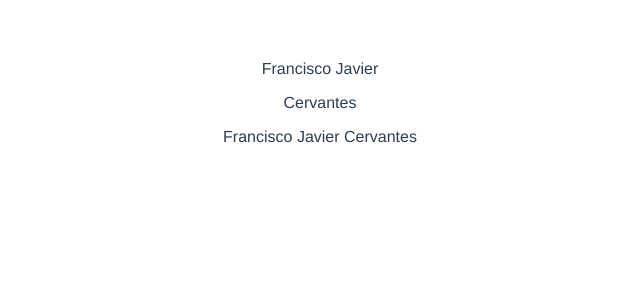
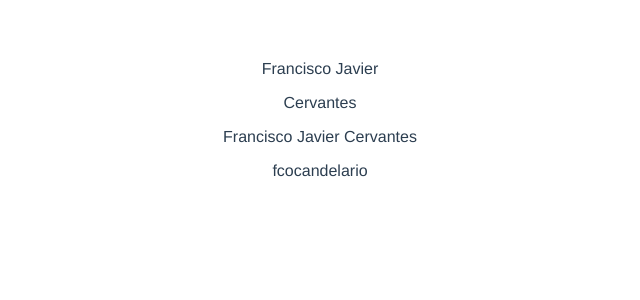
Before and after one commit to FranciscoJCC/vue_composition_api, a Vue app: page / in a window 1280 px wide. Shown: the top 300 px of the page, without its empty margins (320-960 px from the left). Built offline with nearby package versions, Linux system fonts and the light colour scheme.

Commit message:
provide/inject usando composition api

```diff
--- a/src/App.vue
+++ b/src/App.vue
@@ -8,6 +8,7 @@
 <script>
 /* import UserRepositories from "./components/UserRepositories.vue"; */
 import HomeComponent from "./components/HomeComponent.vue";
+import { provide } from "vue";
 
 export default {
   name: "App",
@@ -15,11 +16,9 @@ export default {
     /* UserRepositories, */
     HomeComponent,
   },
-  data() {
-    return {
-      showMenu: false,
-      text: "Hola vue",
-    };
+
+  setup() {
+    provide("username", "fcocandelario");
   },
 };
 </script>
--- a/src/components/HomeComponent.vue
+++ b/src/components/HomeComponent.vue
@@ -3,11 +3,12 @@
     <p>{{ name }}</p>
     <p>{{ last_name }}</p>
     <p>{{ full_name }}</p>
+    <p>{{ username }}</p>
   </div>
 </template>
 
 <script>
-import { toRefs, computed } from "vue";
+import { toRefs, computed, inject } from "vue";
 
 export default {
   props: {
@@ -23,12 +24,15 @@ export default {
         `;
     });
 
+    const username = inject("username");
+
     expose({
       full_name,
     });
 
     return {
       full_name,
+      username,
     };
   },
 };
```
